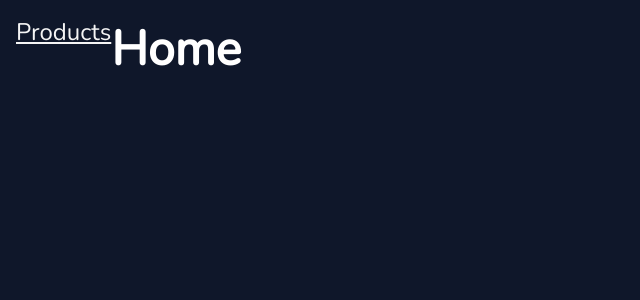
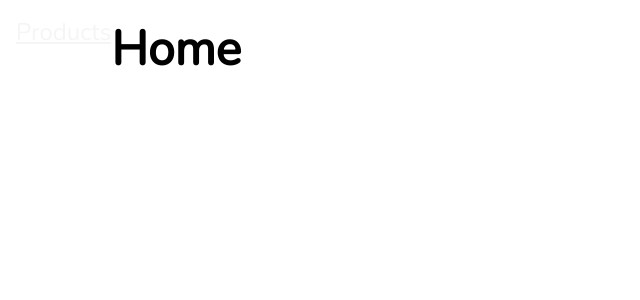
Before and after one commit to ZahraBahmanpour/auth-rtk-query, a React (Create React App) app: page / in a window 1280 px wide. Shown: the top 300 px of the page, without its empty margins (0-640 px from the left). Built offline with nearby package versions, Linux system fonts and the light colour scheme.

Commit message:
fix some styles

```diff
--- a/src/index.css
+++ b/src/index.css
@@ -16,8 +16,6 @@
 body {
   font: 1.5rem "Nunito", sans-serif;
   min-height: 100vh;
-  background-color: #0f172a;
-  color: #fff;
 }
 
 input,
```
